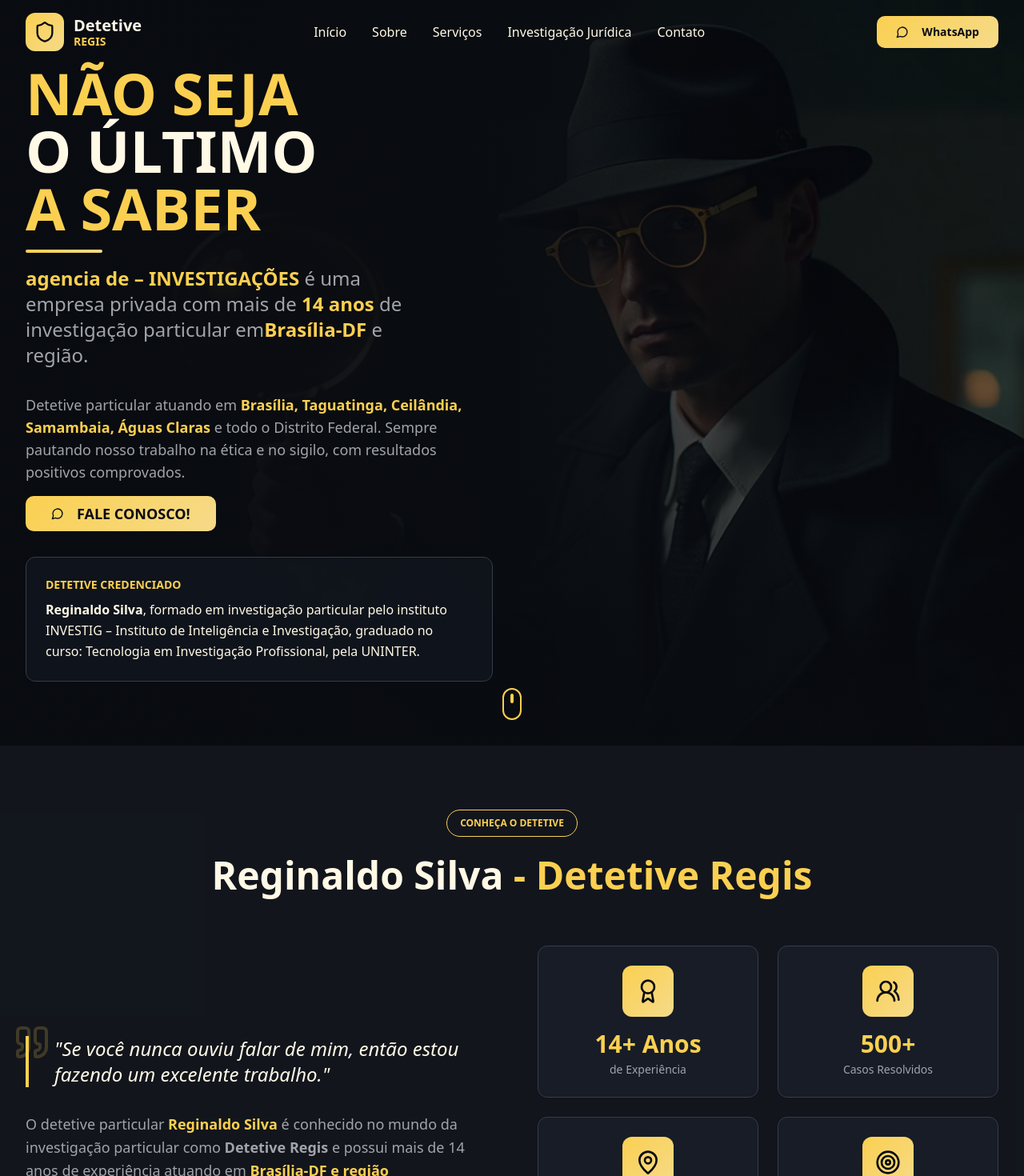
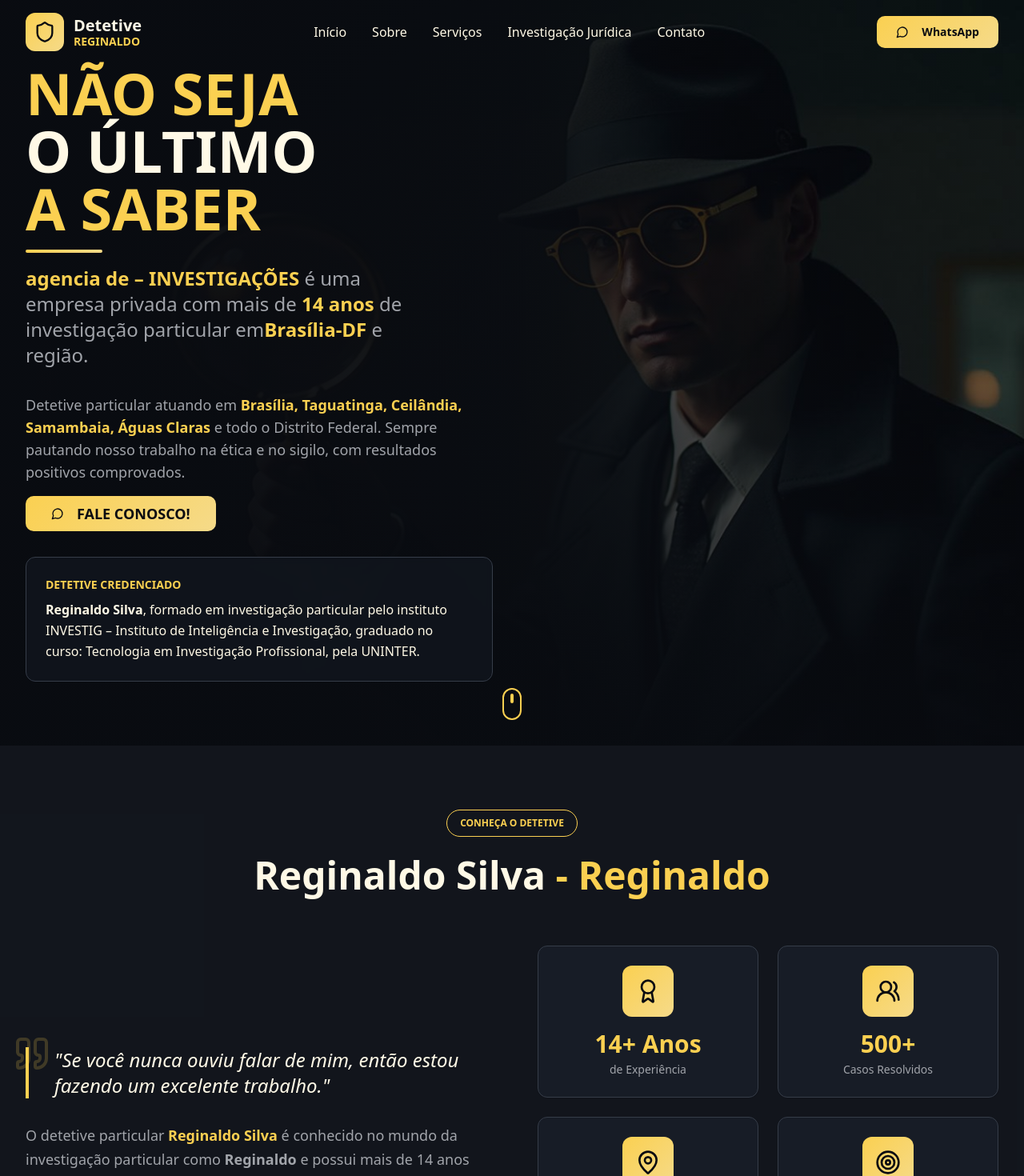
Before and after one commit to regis345/teixeira-site-maker, a React (Vite) app: page / in a window 1280 px wide. Shown: the top 1470 px of the page at 80% size. Built offline with nearby package versions, Linux system fonts and the light colour scheme.

Commit message:
Atualizar nome do detetive
Substitui "Detetive Regis" por "Reginaldo" em todo o site.

```diff
--- a/src/components/About.tsx
+++ b/src/components/About.tsx
@@ -13,7 +13,7 @@ import {
 export const About = () => {
   const handleWhatsAppClick = () => {
     const whatsappNumber = "556133563925";
-    const whatsappMessage = "Olá! Gostaria de conhecer melhor o trabalho do Detetive Regis";
+    const whatsappMessage = "Olá! Gostaria de conhecer melhor o trabalho do Reginaldo";
     const url = `https://api.whatsapp.com/send?phone=${whatsappNumber}&text=${encodeURIComponent(whatsappMessage)}`;
     window.open(url, '_blank');
   };
@@ -45,7 +45,7 @@ export const About = () => {
 
           <h2 className="text-4xl lg:text-5xl font-bold text-foreground">
             Reginaldo Silva
-            <span className="text-detective-gold"> - Detetive Regis</span>
+            <span className="text-detective-gold"> - Reginaldo</span>
           </h2>
         </div>
 
@@ -62,7 +62,7 @@ export const About = () => {
             <div className="space-y-6">
               <p className="text-lg text-muted-foreground leading-relaxed">
                 O detetive particular <strong className="text-detective-gold">Reginaldo Silva</strong> é conhecido no mundo
-                da investigação particular como <strong>Detetive Regis</strong> e possui mais de 14 anos de experiência
+                da investigação particular como <strong>Reginaldo</strong> e possui mais de 14 anos de experiência
                 atuando em <strong className="text-detective-gold">Brasília-DF e região metropolitana</strong>.
               </p>
 
--- a/src/components/Footer.tsx
+++ b/src/components/Footer.tsx
@@ -13,7 +13,7 @@ import {
 export const Footer = () => {
   const handleWhatsAppClick = () => {
     const whatsappNumber = "556133563925";
-    const whatsappMessage = "Olá! Gostaria de mais informações sobre os serviços do Detetive Regis";
+    const whatsappMessage = "Olá! Gostaria de mais informações sobre os serviços do Reginaldo";
     const url = `https://api.whatsapp.com/send?phone=${whatsappNumber}&text=${encodeURIComponent(whatsappMessage)}`;
     window.open(url, '_blank');
   };
@@ -46,7 +46,7 @@ export const Footer = () => {
               </div>
               <div>
                 <div className="text-xl font-bold text-foreground">Detetive</div>
-                <div className="text-detective-gold font-semibold text-sm -mt-1">REGIS</div>
+                <div className="text-detective-gold font-semibold text-sm -mt-1">REGINALDO</div>
               </div>
             </div>
 
@@ -159,7 +159,7 @@ export const Footer = () => {
         {/* Bottom */}
         <div className="flex flex-col lg:flex-row justify-between items-center space-y-4 lg:space-y-0">
           <div className="text-sm text-muted-foreground text-center lg:text-left">
-            © 2024 Detetive Regis - agencia de Investigações. Todos os direitos reservados.
+            © 2024 Reginaldo - agencia de Investigações. Todos os direitos reservados.
           </div>
 
           <div className="text-sm text-muted-foreground text-center lg:text-right">
--- a/src/components/Header.tsx
+++ b/src/components/Header.tsx
@@ -27,7 +27,7 @@ export const Header = () => {
     }
 
     const whatsappNumber = "556133563925";
-    const whatsappMessage = "Olá! Gostaria de mais informações sobre os serviços do Detetive Regis";
+    const whatsappMessage = "Olá! Gostaria de mais informações sobre os serviços do Reginaldo";
     const url = `https://api.whatsapp.com/send?phone=${whatsappNumber}&text=${encodeURIComponent(whatsappMessage)}`;
     window.open(url, '_blank');
   };
@@ -76,7 +76,7 @@ export const Header = () => {
             </div>
             <div>
               <div className="text-xl font-bold text-foreground">Detetive</div>
-              <div className="text-detective-gold font-semibold text-sm -mt-1">REGIS</div>
+              <div className="text-detective-gold font-semibold text-sm -mt-1">REGINALDO</div>
             </div>
           </div>
 
--- a/src/components/Hero.tsx
+++ b/src/components/Hero.tsx
@@ -4,7 +4,7 @@ import heroImage from "@/assets/detective-hero.jpg";
 
 export const Hero = () => {
   const whatsappNumber = "556133563925";
-  const whatsappMessage = "Olá! Gostaria de mais informações sobre os serviços do Detetive Regis";
+  const whatsappMessage = "Olá! Gostaria de mais informações sobre os serviços do Reginaldo";
 
   const handleWhatsAppClick = () => {
     // Google Ads Conversion Tracking
--- a/src/index.css
+++ b/src/index.css
@@ -2,7 +2,7 @@
 @tailwind components;
 @tailwind utilities;
 
-/* Detetive Regis - Sistema de Design Profissional
+/* Reginaldo - Sistema de Design Profissional
 Paleta: Preto elegante, dourado sofisticado, cinzas investigativos
 */
 
```
